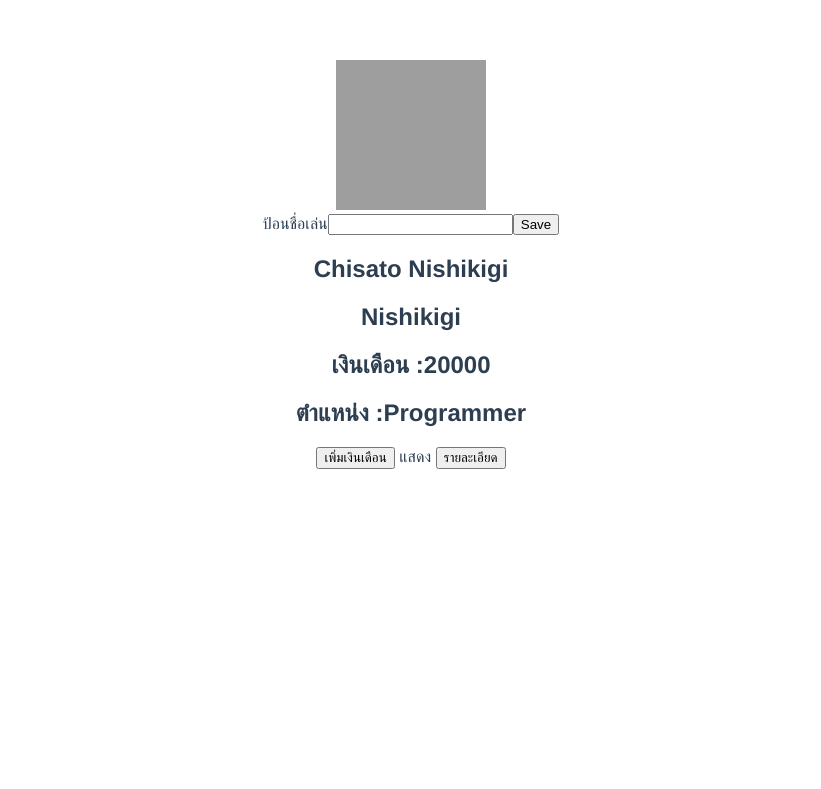
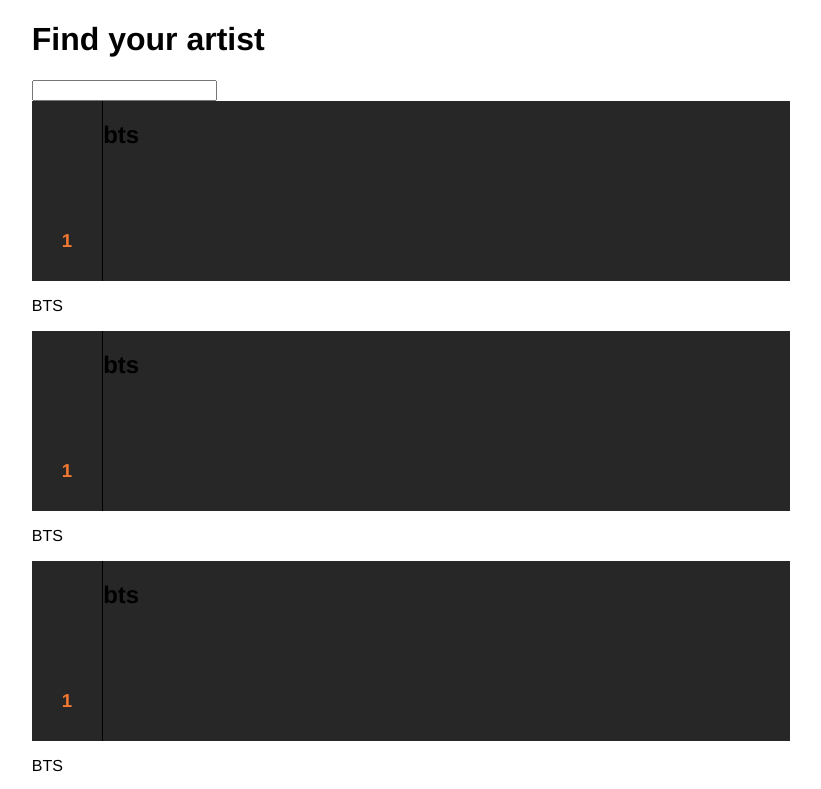
Before and after one commit to Fourth1755/Test-VueJS, a Vue app in the folder client/: page / in a window 1280 px wide. Shown: the top 789 px of the page, without its empty margins (229-1050 px from the left). Built offline with nearby package versions, Linux system fonts and the light colour scheme; grey boxes are pictures that could not be loaded.

Commit message:
start to learn component

```diff
--- a/client/src/App.vue
+++ b/client/src/App.vue
@@ -1,25 +1,23 @@
 <template>
-  <HelloWorld msg="Welcome to Your Vue.js App"/>
+  <FindArtistPage/>
 </template>
 
 <script>
-import HelloWorld from './components/HelloWorld.vue'
+import FindArtistPage from './components/FindArtistPage.vue';
 
 export default {
   name: 'App',
   components: {
-    HelloWorld
+    FindArtistPage
   }
 }
 </script>
 
 <style>
 #app {
-  font-family: Avenir, Helvetica, Arial, sans-serif;
+  font-family: Helvetica, Arial, sans-serif;
   -webkit-font-smoothing: antialiased;
   -moz-osx-font-smoothing: grayscale;
-  text-align: center;
-  color: #2c3e50;
-  margin-top: 60px;
+
 }
 </style>
--- /dev/null
+++ b/client/src/components/ArtistItem.vue
@@ -0,0 +1,35 @@
+<template>
+  <div class="container-item">
+        <div class="front-item">
+           <h3>1</h3>
+        </div>
+        <div>
+             <h2>{{ data }}</h2>
+        </div>
+  </div>
+</template>
+
+<script>
+export default {
+    name: "ArtistItem",
+    props:["data"]
+}
+</script>
+
+<style scoped>
+    .container-item{
+        height: 180px;
+        display: flex;
+        background-color: #272727;
+    }
+    .front-item{
+        display: flex;
+        flex-direction: column-reverse;
+        padding: 0px 30px 10px 30px;
+        border-right-style: solid;
+        border-width: 1px;
+    }
+    .front-item h3{
+        color: #F37832;
+    }
+</style>
--- /dev/null
+++ b/client/src/components/FindArtistPage.vue
@@ -0,0 +1,50 @@
+<template>
+    <div class="container">
+        <div class="content-container">
+            <h1>Find your artist</h1>
+            <SearchBox/>
+            <div v-for="(item,index) in artist" :key="index">
+                <ArtistItem data="bts"/>
+                <p>{{ item.name }}</p>
+            </div>
+        </div>
+
+    </div>
+</template>
+
+<script>
+import ArtistItem from './ArtistItem.vue';
+import SearchBox from './SearchBox.vue';
+export default {
+    name: "FindArtistPage",
+    props: {
+        msg: String,
+    },
+    components:{
+        ArtistItem,
+        SearchBox,
+    },
+    data(){
+        return {
+            artist:[
+                {name:"BTS",country:"korea"},
+                {name:"BTS",country:"korea"},
+                {name:"BTS",country:"korea"},
+                {name:"BTS",country:"korea"},
+                {name:"BTS",country:"korea"},
+                {name:"BTS",country:"korea"}
+            ]
+        }
+    }
+}
+</script>
+
+<style scoped>
+    .container{
+        width: 100%;
+    }
+    .content-container{
+        width: 60%;
+        margin: auto;
+    }
+</style>
--- /dev/null
+++ b/client/src/components/SearchBox.vue
@@ -0,0 +1,18 @@
+<template>
+    <div>
+        <div>
+            <input/>
+        </div>
+    </div>
+</template>
+
+<script>
+export default {
+    name:"SearchBox"
+
+}
+</script>
+
+<style>
+
+</style>
```
